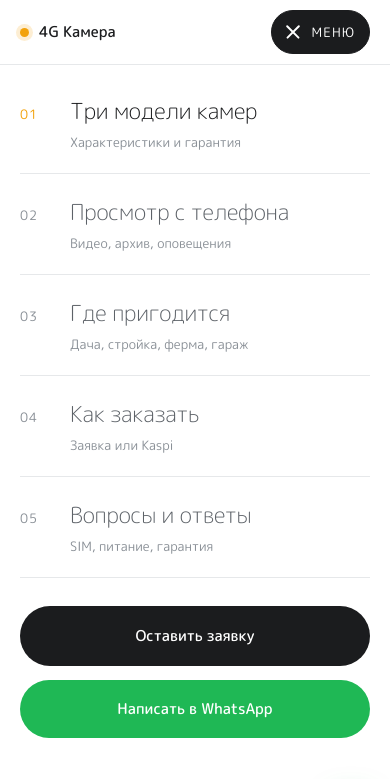
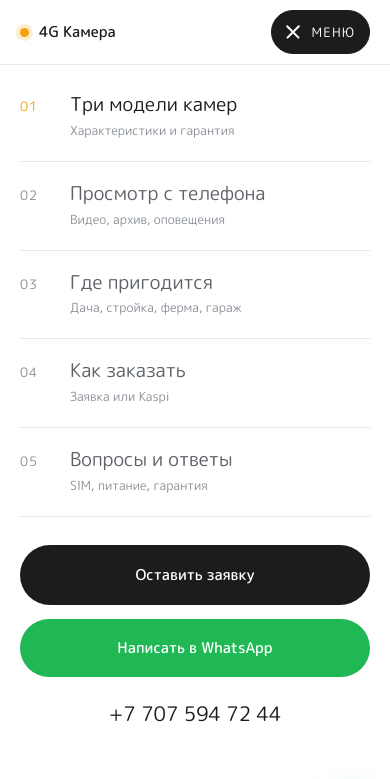
Before and after one commit to adilvail8/g4-camera-concept, a plain HTML site: page index.html in a window 390 px wide. Both pictures are taken after a click on the button "МЕНЮ". Shown: the top 779 px of the page. Drawn offline with Linux system fonts and the light colour scheme.

Commit message:
Fix mobile menu phone number and font size
Co-Authored-By: Claude Sonnet 5.5 <noreply@anthropic.com>

```diff
--- a/styles.css
+++ b/styles.css
@@ -176,11 +176,11 @@ section{padding:clamp(56px,8vw,104px) var(--pad)}
   .nav.open{display:flex;flex-direction:column;position:fixed;inset:var(--hh) 0 0 0;gap:0;padding:8px var(--pad) 40px;background:#fff;overflow-y:auto;z-index:49}
   .nav.open a{display:grid;grid-template-columns:44px 1fr;grid-template-rows:auto auto;align-items:baseline;column-gap:6px;padding:20px 0;border-bottom:1px solid var(--line);color:var(--ink)}
   .nav.open a em{display:block;grid-row:1/3;font-style:normal;font-size:13px;color:var(--muted);letter-spacing:.08em}
-  .nav.open a b.l{display:block;font-size:22px;font-weight:300;letter-spacing:-.01em}
+  .nav.open a b.l{display:block;font-size:19px;font-weight:400;line-height:1.25;letter-spacing:0}
   .nav.open a b.s{display:none}
-  .nav.open a small{display:block;font-size:13px;color:var(--muted);margin-top:4px}
+  .nav.open a small{display:block;font-size:12.5px;color:var(--muted);margin-top:4px}
   .nav.open .nav-cta{display:grid;gap:14px;margin-top:28px}
-  .nav.open .nav-ph{text-align:center;color:var(--ink);font-size:22px;font-weight:300;text-decoration:none}
+  .nav.open a.nav-ph{display:block;grid-template-columns:none;border:0;padding:6px 0 0;text-align:center;color:var(--ink);font-size:20px;font-weight:400;letter-spacing:0;white-space:nowrap;text-decoration:none}
   .top-cta{display:none}
 }
 @media (max-width:980px){
```
